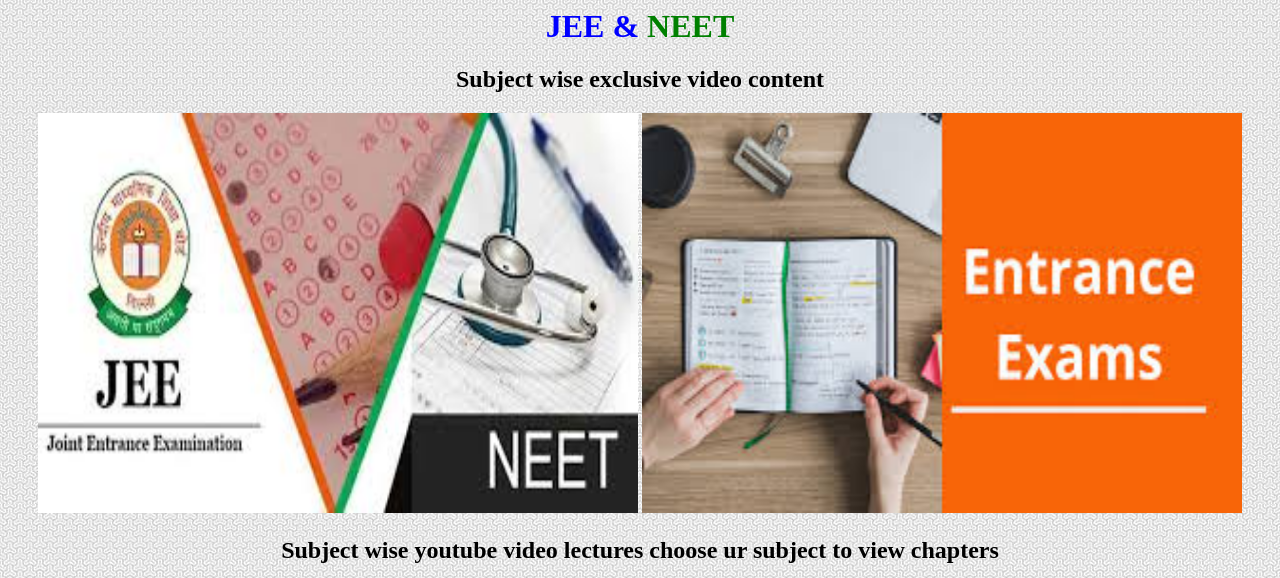
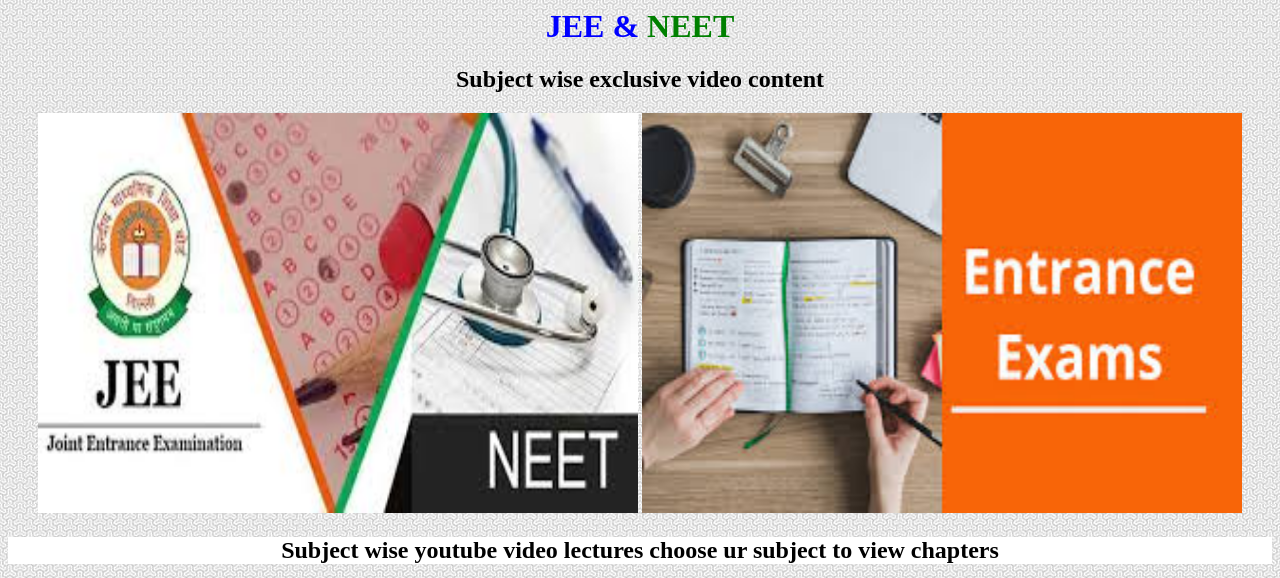
Before and after one commit to udaykiranrathod/jee.neet.github.io, a plain HTML site: page index.html in a window 1280 px wide. Shown: the top 578 px of the page. Drawn offline with Linux system fonts and the light colour scheme.

Commit message:
Update index.html

```diff
--- a/index.html
+++ b/index.html
@@ -214,6 +214,10 @@
 
 
 
+  .text{
+    background-color: white;
+  }
+
  </style>
 
 
@@ -243,9 +247,10 @@
 
 
 
-             <h2> Subject wise youtube video lectures choose ur subject to view chapters</h2>
 
-                 <div>     <img src='youtube.png'height=100px; width =900px;  >     </div>
+                 <div class="text" > <h2> Subject wise youtube video lectures choose ur subject to view chapters</h2>   </div>
+
+
 
 
 
```
